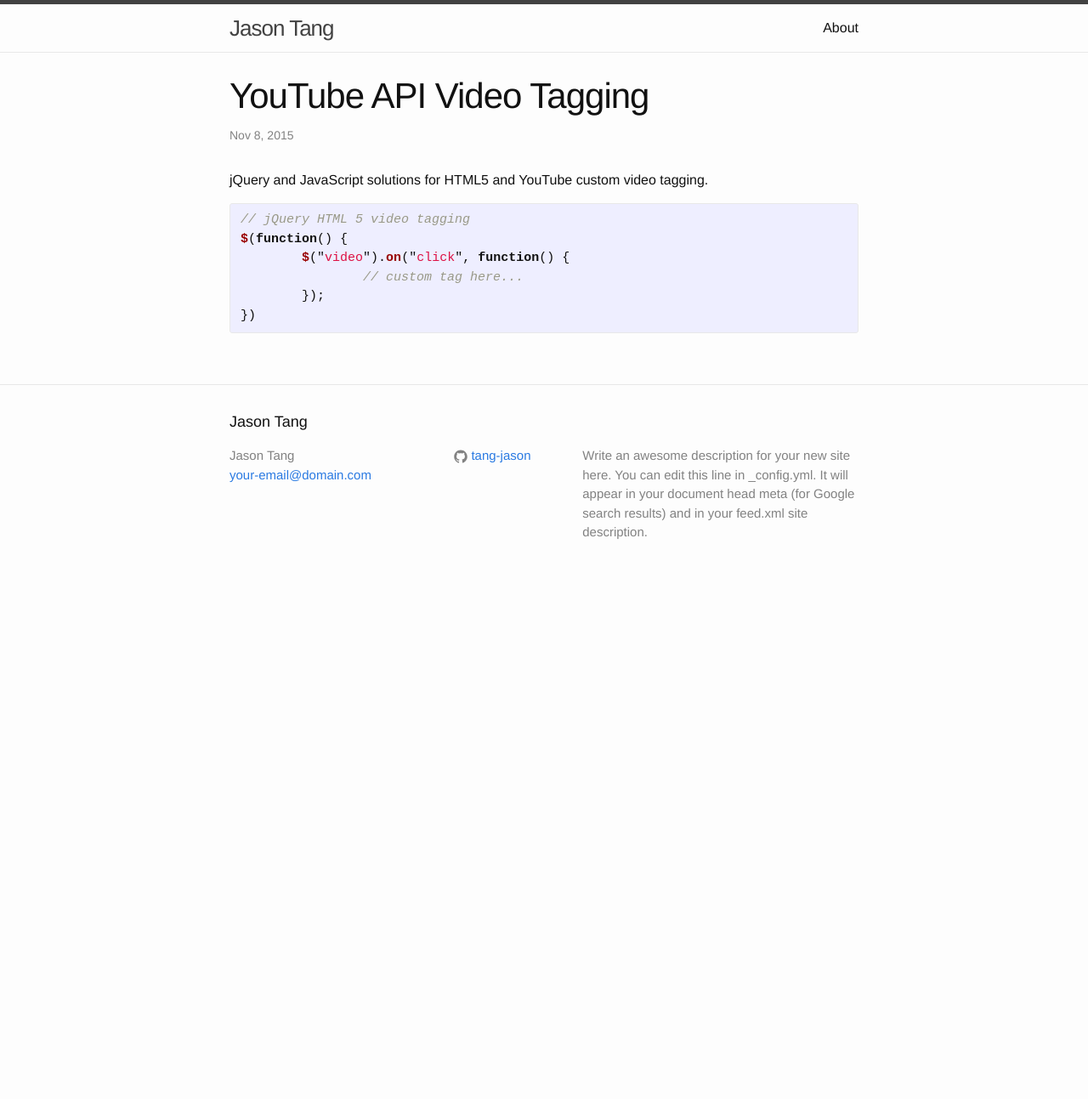
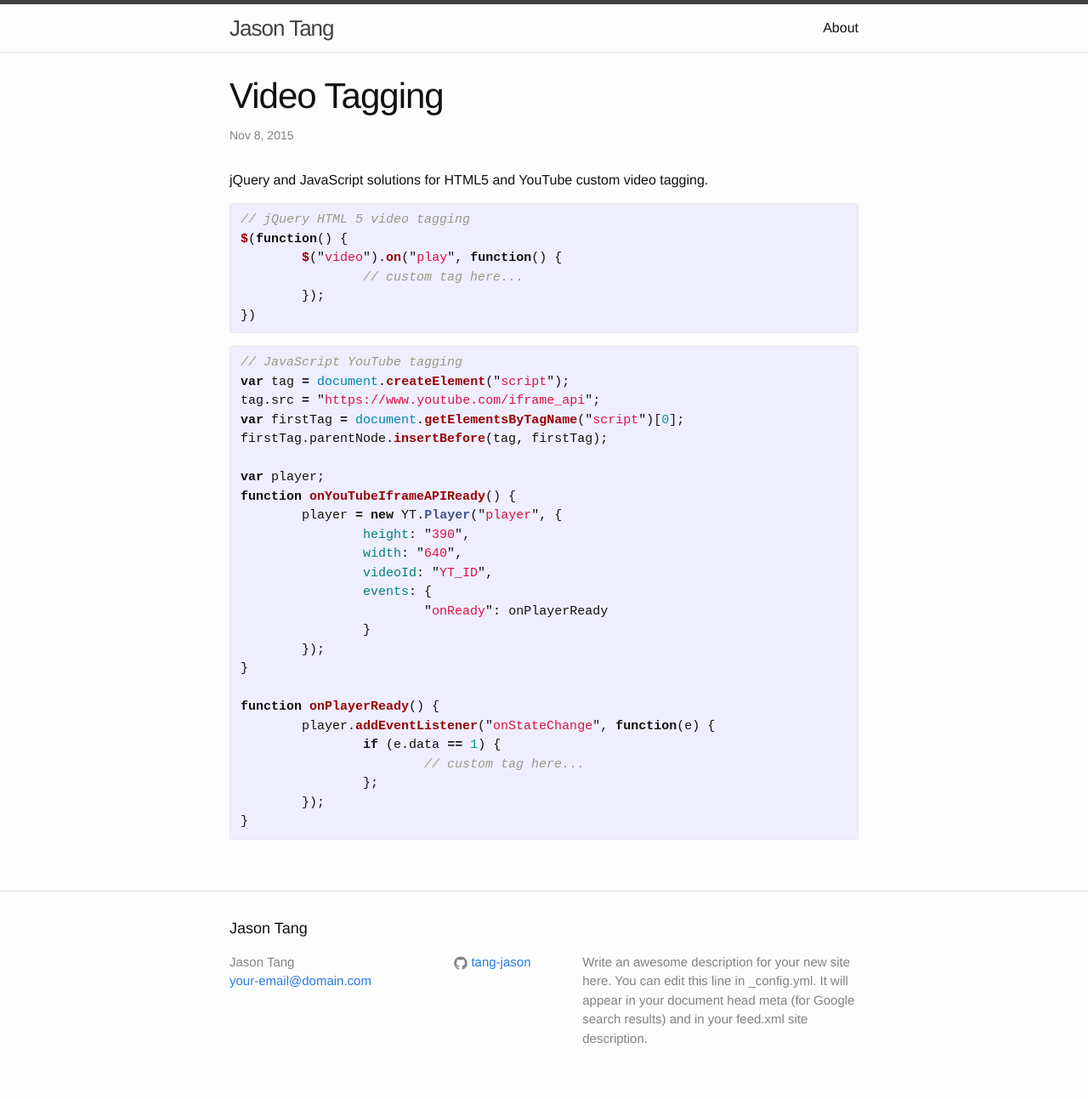
Before and after one commit to tang-jason/tang-jason.github.io, a Jekyll site: the page built from _posts/2015-11-07-video-tagging.markdown, in a window 1280 px wide. Shown: the whole page at 85% size. Built offline with Jekyll 4.4.1, drawn with Linux system fonts in a browser that asks for light colours; before the commit the page ends 900 px from its top, so only the background shows below that.

Commit message:
post update

```diff
--- a/_posts/2015-11-07-video-tagging.markdown
+++ b/_posts/2015-11-07-video-tagging.markdown
@@ -9,8 +9,36 @@
 {% highlight javascript %}
 // jQuery HTML 5 video tagging
 $(function() {
-	$("video").on("click", function() {
+	$("video").on("play", function() {
 		// custom tag here...
 	});
 })
 {% endhighlight %}
+
+{% highlight javascript %}
+// JavaScript YouTube tagging
+var tag = document.createElement("script");
+tag.src = "https://www.youtube.com/iframe_api";
+var firstTag = document.getElementsByTagName("script")[0];
+firstTag.parentNode.insertBefore(tag, firstTag);
+
+var player;
+function onYouTubeIframeAPIReady() {
+	player = new YT.Player("player", {
+		height: "390",
+		width: "640",
+		videoId: "YT_ID",
+		events: {
+			"onReady": onPlayerReady
+		}
+	});
+}
+
+function onPlayerReady() {
+	player.addEventListener("onStateChange", function(e) {
+		if (e.data == 1) {
+			// custom tag here...
+		};
+	});
+}
+{% endhighlight %}
```
Also changed, not shown: other parts of _posts/2015-11-07-video-tagging.markdown (+1 -1 lines).
